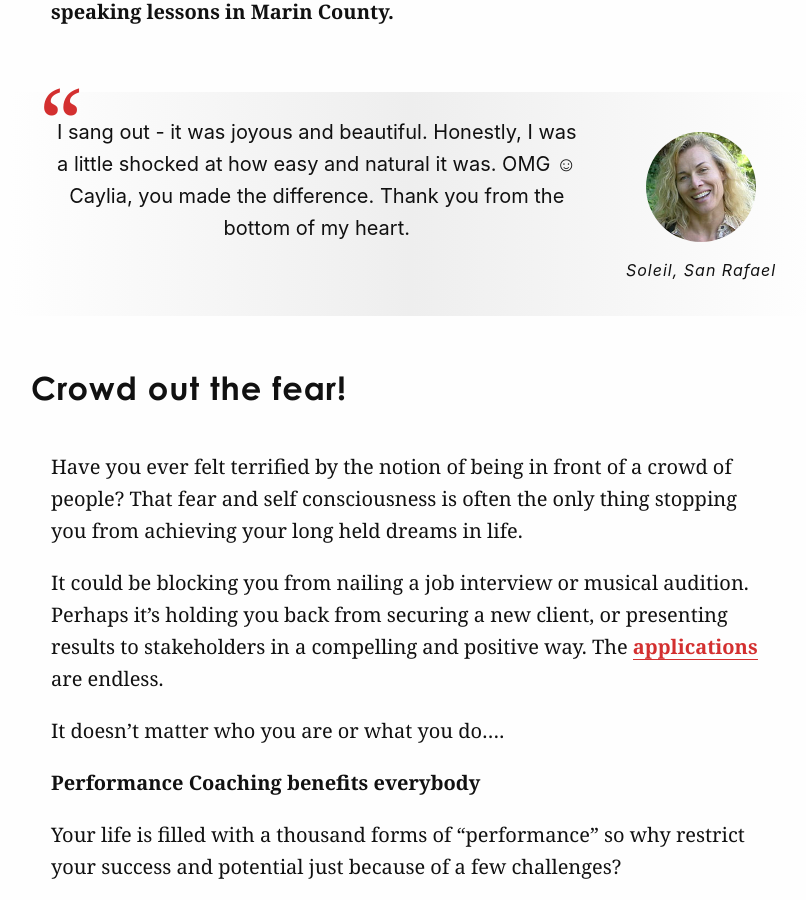
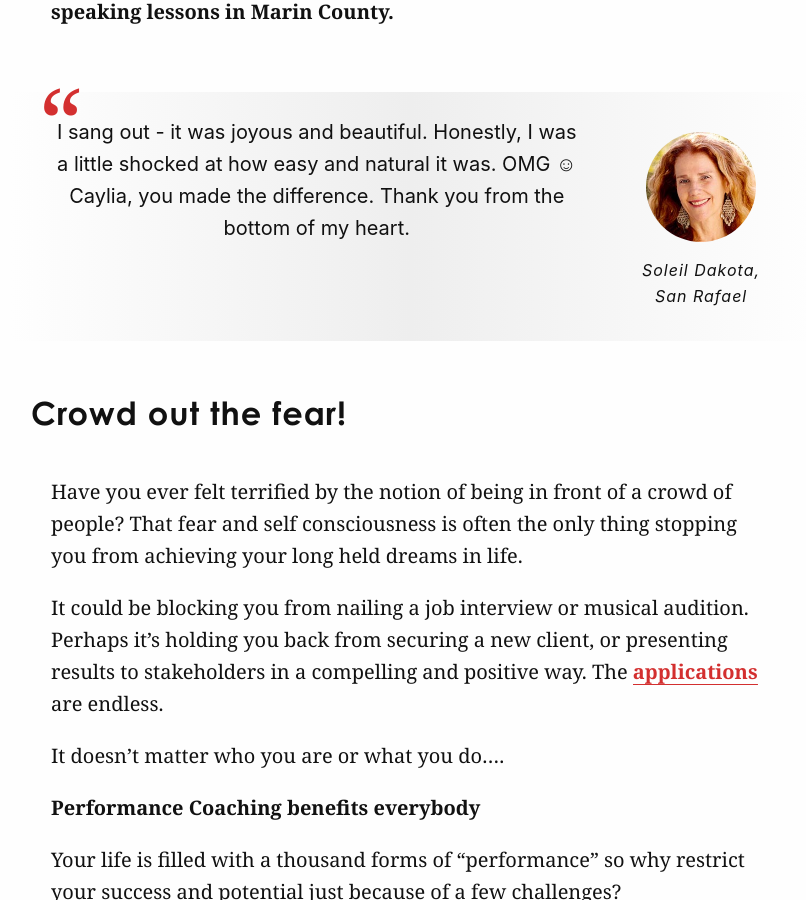
Before and after one commit to cchaiken/ccms, a Jekyll site: the page built from performance-coaching.md, in a window 1280 px wide and 900 px high, scrolled down 1168 px. Shown: the whole window, without its empty margins (229-1035 px from the left). Built offline with Jekyll 4.4.1, drawn with Linux system fonts in a browser that asks for light colours; some web fonts are replaced.

Commit message:
Updated Performance Coaching

```diff
--- a/performance-coaching.md
+++ b/performance-coaching.md
@@ -11,8 +11,8 @@ testimonial:
   - I sang out - it was joyous and beautiful.  Honestly, I was a little shocked at
     how easy and natural it was. OMG  ☺  Caylia, you made the difference.  Thank you
     from the bottom of my heart.
-  name: Soleil, San Rafael
-  avatar: testimonial-avatar.jpg
+  name: Soleil Dakota, San Rafael
+  avatar: avatar-soleil-dakota.jpg
 videos:
 - AS3qFh42C4M
 ---
```
